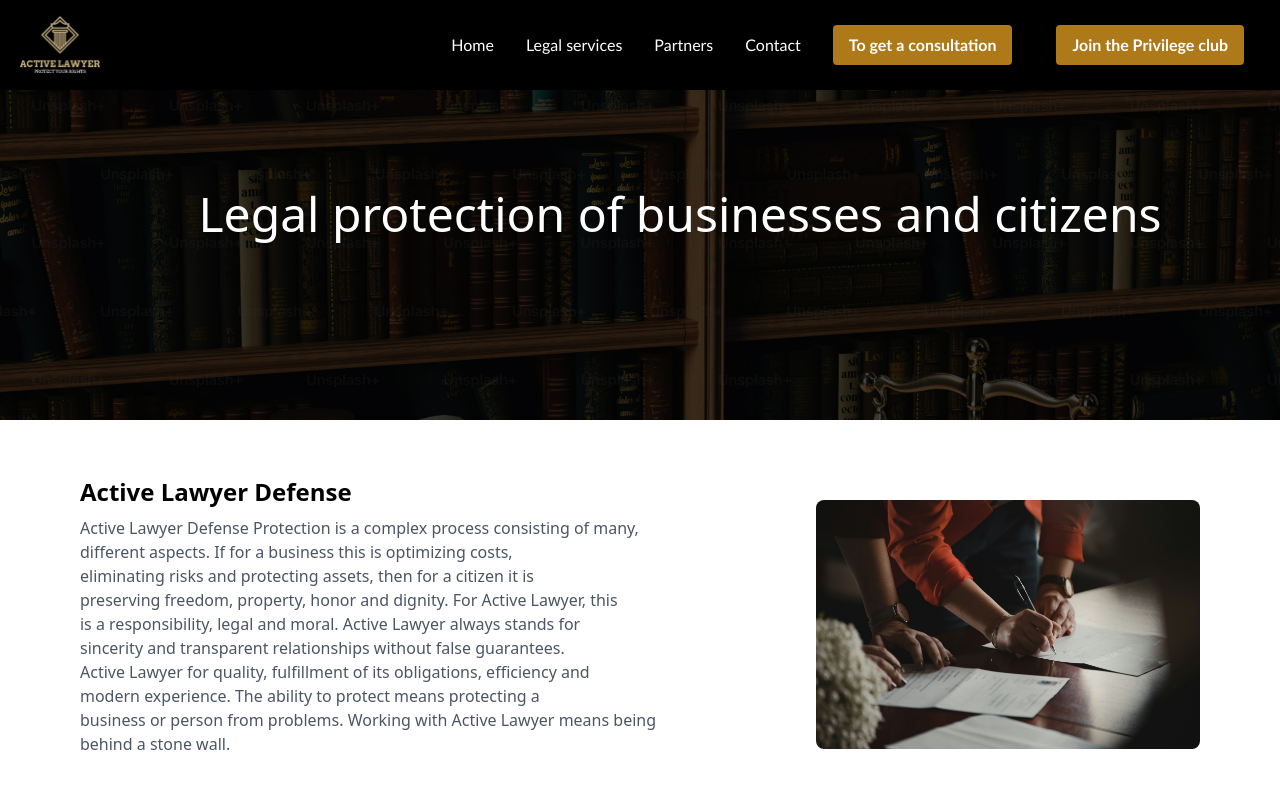
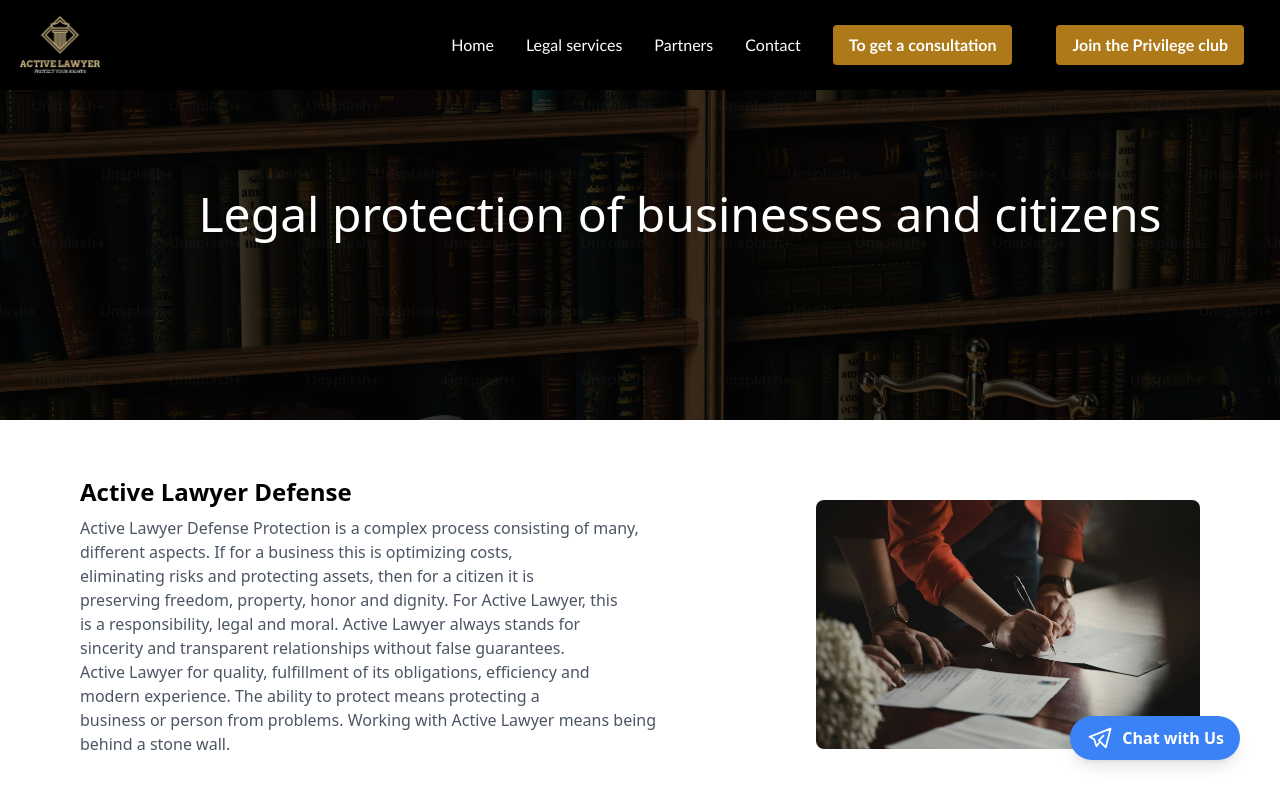
Before and after one commit to ifeday1/active-lawyers, a React (Create React App) app: page /legal in a window 1280 px wide. Shown: the top 800 px of the page. Built offline with nearby package versions, Linux system fonts and the light colour scheme.

Commit message:
Chat with us

```diff
--- a/src/components/Whatsapp/Index.jsx
+++ b/src/components/Whatsapp/Index.jsx
@@ -1,30 +1,31 @@
-import React from 'react'
+import React from 'react';
 
 const WhatsappChat = () => {
-
-	function go_to_whatsapp(){
-
-		var WhatsAppUrl = 'https://web.whatsapp.com/send';
-
-		if( /Android|webOS|iPhone|iPad|iPod|BlackBerry|IEMobile|Opera Mini/i.test(navigator.userAgent) ) {
-			WhatsAppUrl = 'https://api.whatsapp.com/send';
-		}
-
-		var url         = WhatsAppUrl+'?phone=+23408068624903';
-		var win         = window.open(url, '_blank');
-		win.focus();
-	}
-
   return (
-	// eslint-disable-next-line jsx-a11y/anchor-is-valid
-	<a onClick={() => go_to_whatsapp()}>
-	  <div className="whatsapp_chat_support wcs_fixed_right wcs-effect-1 wcs-show" id="example_4" style={{ display: 'block' }}>
-			<div className="wcs_button">
-				<span className="fa fa-whatsapp"></span> Questions?
-			</div>
-		</div>
-	</a>
-  )
-}
+    // eslint-disable-next-line jsx-a11y/anchor-is-valid
+    <a href='https://t.me/active_lawyers_help_bot'>
+      <div class='fixed bottom-10 right-10 '>
+        <button class='bg-blue-500 hover:bg-blue-600 text-white font-semibold py-2 px-4 rounded-full shadow-lg transition duration-300 ease-in-out transform hover:scale-105 flex items-center justify-center gap-2'>
+          <svg
+            xmlns='http://www.w3.org/2000/svg'
+            class='icon icon-tabler icon-tabler-brand-telegram '
+            width='28'
+            height='28'
+            viewBox='0 0 24 24'
+            stroke-width='1.5'
+            stroke='#ffffff'
+            fill='none'
+            stroke-linecap='round'
+            stroke-linejoin='round'
+          >
+            <path stroke='none' d='M0 0h24v24H0z' fill='none' />
+            <path d='M15 10l-4 4l6 6l4 -16l-18 7l4 2l2 6l3 -4' />
+          </svg>
+          Chat with Us
+        </button>
+      </div>
+    </a>
+  );
+};
 
 export default WhatsappChat;
--- a/src/pages/Alternative.jsx
+++ b/src/pages/Alternative.jsx
@@ -3,6 +3,7 @@
 import Footer from '../components/Footer';
 import ContactForm from '../components/ContactForm';
 import arb from '../assests/arb.png';
+import WhatsappChat from '../components/Whatsapp/Index';
 
 const Alternative = () => {
   return (
@@ -45,6 +46,7 @@
       </div>
 
       <ContactForm />
+      <WhatsappChat/>
       <Footer />
     </>
   );
--- a/src/pages/Bankruptcy.jsx
+++ b/src/pages/Bankruptcy.jsx
@@ -5,6 +5,7 @@
 import Footer from '../components/Footer';
 import ContactForm from '../components/ContactForm';
 import gen from '../assests/gen.jpg';
+import WhatsappChat from '../components/Whatsapp/Index';
 
 const Bankruptcy = () => {
   return (
@@ -209,6 +210,7 @@
       </div>
 
       <ContactForm />
+      <WhatsappChat />
       <Footer />
     </>
   );
--- a/src/pages/Contact.jsx
+++ b/src/pages/Contact.jsx
@@ -4,6 +4,7 @@
 import mail from '../assests/mail.png';
 import ContactForm from '../components/ContactForm';
 import Footer from '../components/Footer';
+import WhatsappChat from '../components/Whatsapp/Index';
 
 const Contact = () => {
   return (
@@ -107,6 +108,7 @@
       </div>
 
       <ContactForm />
+      <WhatsappChat />
       <Footer />
     </>
   );
--- a/src/pages/Home.jsx
+++ b/src/pages/Home.jsx
@@ -12,6 +12,7 @@
 import pri from '../assests/pri.jpg';
 import ContactForm from '../components/ContactForm';
 import Footer from '../components/Footer';
+import Whatsapp from '../components/Whatsapp/Index';
 
 const Home = () => {
   return (
@@ -201,6 +202,7 @@
       </div>
 
       <ContactForm />
+      <Whatsapp />
       <Footer />
     </>
   );
--- a/src/pages/Legal.jsx
+++ b/src/pages/Legal.jsx
@@ -5,6 +5,7 @@
 import Footer from '../components/Footer';
 import ContactForm from '../components/ContactForm';
 import gen from '../assests/gen.jpg';
+import WhatsappChat from '../components/Whatsapp/Index';
 
 const Legal = () => {
   return (
@@ -104,6 +105,7 @@
       </div>
 
       <ContactForm />
+      <WhatsappChat/>
       <Footer />
     </>
   );
--- a/src/pages/Partners.jsx
+++ b/src/pages/Partners.jsx
@@ -5,6 +5,7 @@
 
 import Footer from '../components/Footer';
 import PartnerPic from '../components/PartnerPic';
+import WhatsappChat from '../components/Whatsapp/Index';
 
 const Partners = () => {
   return (
@@ -66,6 +67,7 @@
         </p>
         <p className=' font-medium md:text-2xl text-md mb-9'>- Mediators </p>
       </div>
+      <WhatsappChat/>
       <Footer />
     </>
   );
--- a/src/pages/Services.jsx
+++ b/src/pages/Services.jsx
@@ -15,6 +15,7 @@
 import Navbar from '../components/Navbar';
 import ContactForm from '../components/ContactForm';
 import Footer from '../components/Footer';
+import WhatsappChat from '../components/Whatsapp/Index';
 
 const Services = () => {
   return (
@@ -141,6 +142,7 @@
         </div>
 
         <ContactForm />
+        <WhatsappChat />
         <Footer />
       </>
     </>
```
